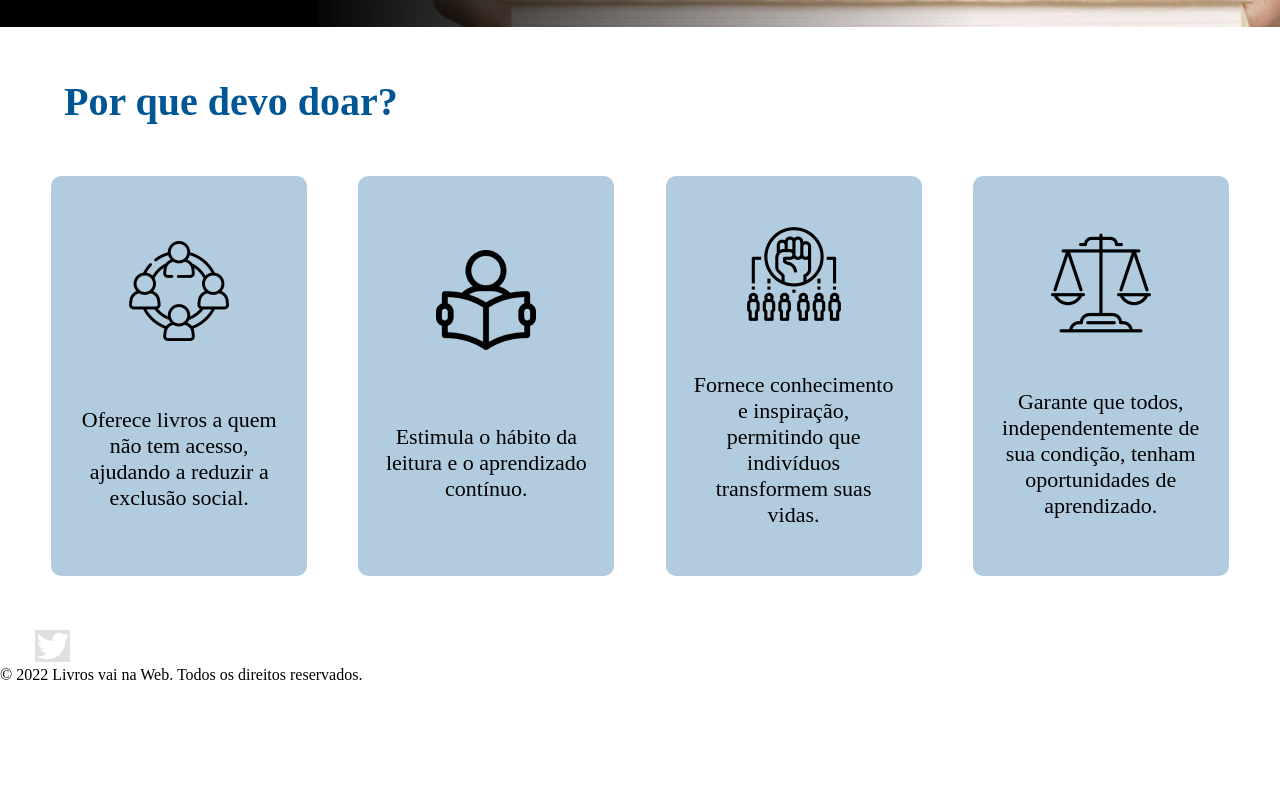
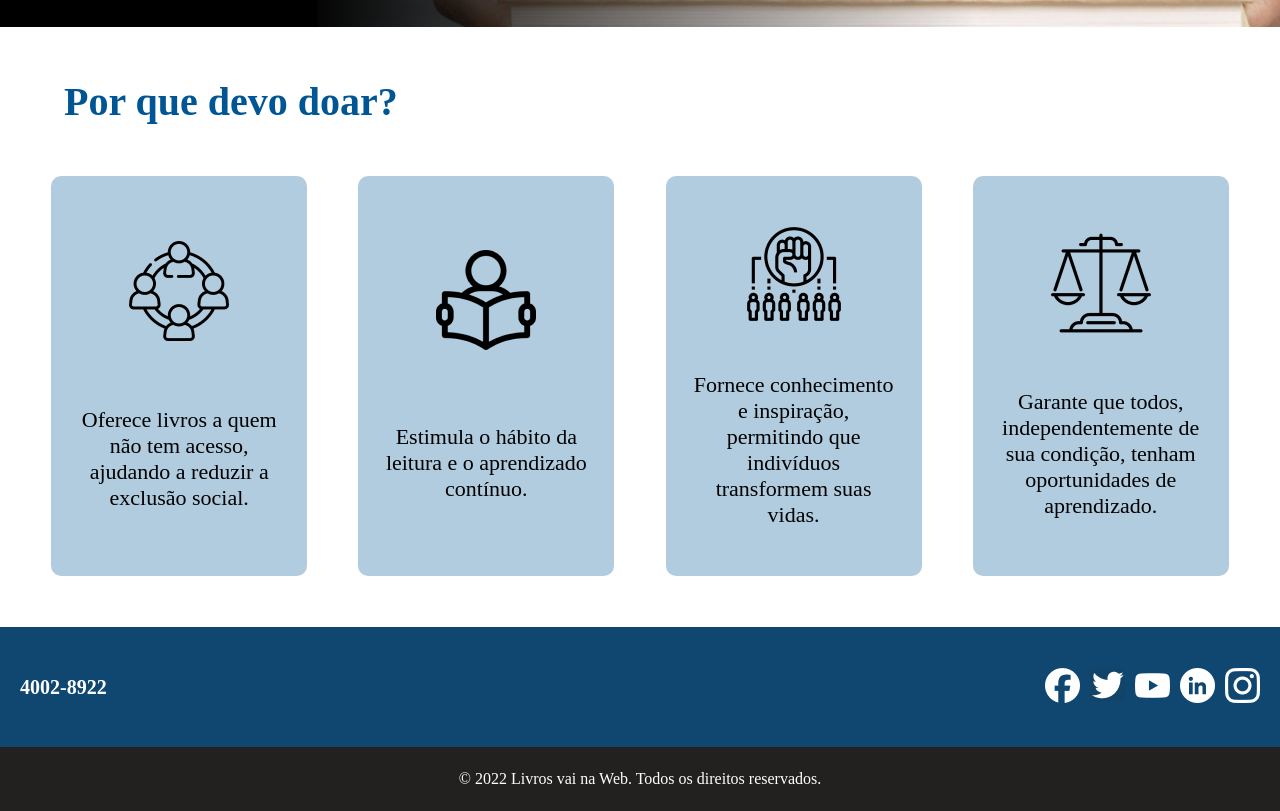
Before and after one commit to Guhfrontend/DesafioVNW, a React (Vite) app: page / in a window 1280 px wide. Shown: the part 497-1308 px from the top of the page. Before the commit the page ends 1181 px from the top, so only its background shows below. Built offline with nearby package versions, Linux system fonts and the light colour scheme.

Commit message:
feat: footer finalizada

```diff
--- a/src/Components/footer/Footer.jsx
+++ b/src/Components/footer/Footer.jsx
@@ -4,13 +4,14 @@ import instagram from "../../assets/instagram.png"
 import linkedin from "../../assets/linkedin.png"
 import twitter from "../../assets/twitter.png"
 import youtube from "../../assets/youtube.png"
-import s from './Footer.module.sass'
+import s from './Footer.module.scss'
 
 export default function Footer() {
     return (
         <>
             <footer>
-                <section>
+                <section className={s.contatosFooter}>
+                    <p>4002-8922</p>
                     <nav>
                         <a href=""><img src={facebook} alt="" /></a>
                         <a href=""><img src={twitter} alt="" /></a>
@@ -19,7 +20,7 @@ export default function Footer() {
                         <a href=""><img src={instagram} alt="" /></a>
                     </nav>
                 </section>
-                <div>
+                <div className={s.copyright} >
                     <p>© 2022 Livros vai na Web. Todos os direitos reservados.</p>
                 </div>
             </footer>
--- /dev/null
+++ b/src/Components/footer/Footer.module.scss
@@ -0,0 +1,41 @@
+@charset "UTF-8";
+
+.contatosFooter {
+    background-color: #0F4771;
+    display: flex;
+    justify-content: space-between;
+    align-items: center;
+    height: 15vh;
+    color: #fff;
+    padding: 0px 20px;
+
+    p {
+        font-weight: bold;
+        font-size: 20px;
+    }
+
+    nav {
+        display: flex;
+        justify-content: space-between;
+        align-items: center;
+        gap: 10px;
+
+        a {
+            transition: all 0.4s ease-in-out;
+            text-decoration: none;
+
+            &:hover {
+                transform: scale(1.07);
+            }
+        }
+    }
+}
+
+.copyright {
+    background-color: #232020;
+    height: 8vh;
+    display: flex;
+    align-items: center;
+    justify-content: center;
+    color: #fff;
+}
```
Also changed, not shown: src/Components/footer/Footer.module.sass (deleted).
